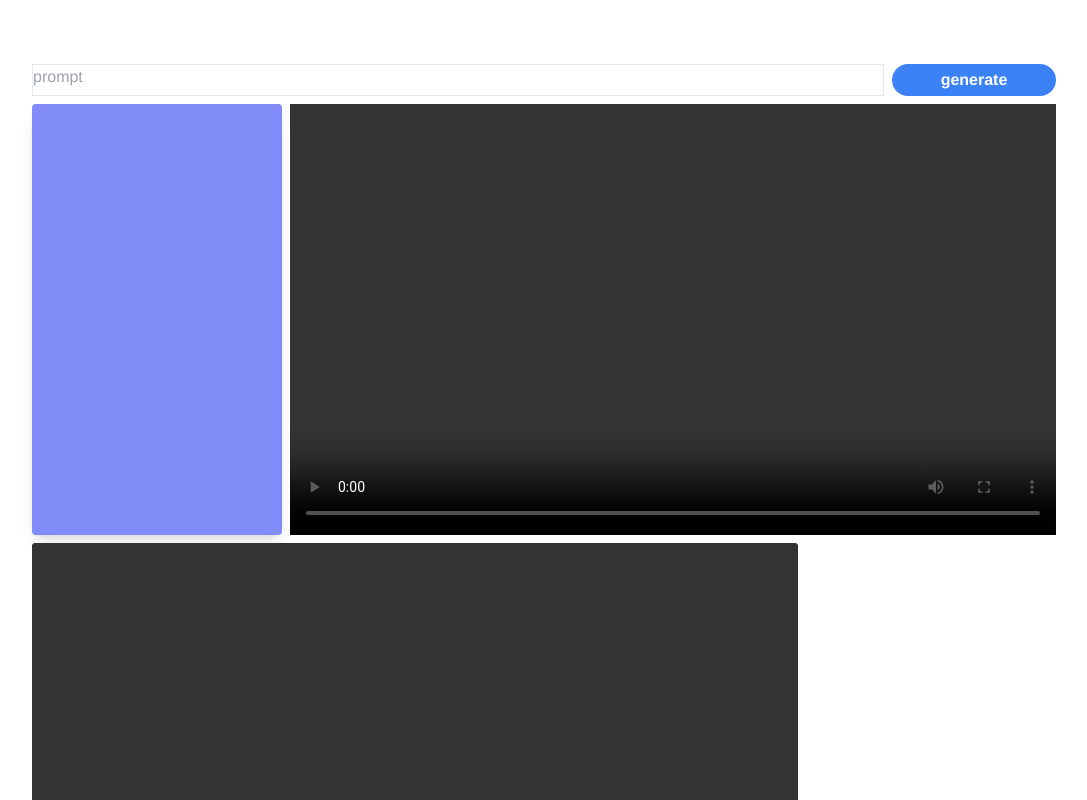
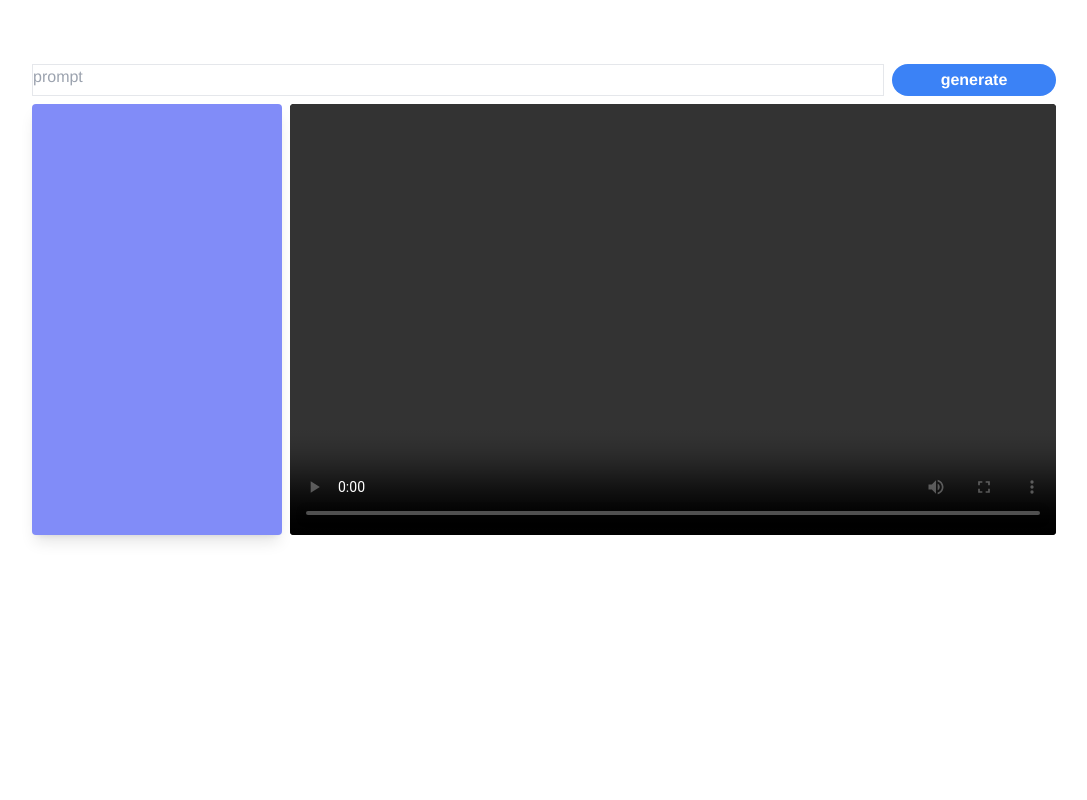
Before and after one commit to kakeru13468/A02_AI_Video_Generation, a Vue app in the folder Web/: page / in a window 1280 px wide. Shown: the top 800 px of the page, without its empty margins (96-1183 px from the left). Built offline with nearby package versions, Linux system fonts and the light colour scheme.

Commit message:
no change

```diff
--- a/Web/src/App.vue
+++ b/Web/src/App.vue
@@ -5,7 +5,6 @@
       <button type="button" class="bg-blue-500 hover:bg-blue-700 text-white font-bold px-2 col-span-4 md:col-span-2 rounded-full ">generate</button>
       <!--<div class="p-2 col-span-3 h-full bg-indigo-400"></div>-->
       <div class="col-span-3 h-full bg-indigo-400 max-w-sm rounded overflow-hidden shadow-lg"></div>
-      <video class="w-full col-span-9 aspect-video bg-black" controls></video>
       <video class="w-full col-span-9 rounded aspect-video bg-black" controls></video>
     </div>
   </div>
```
